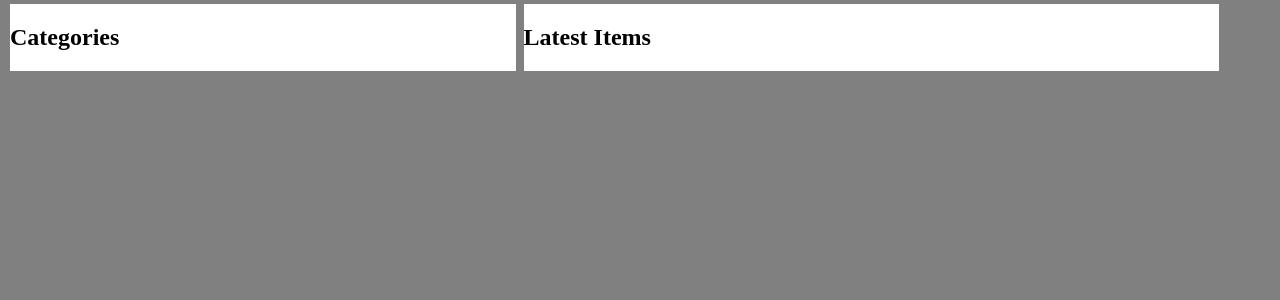
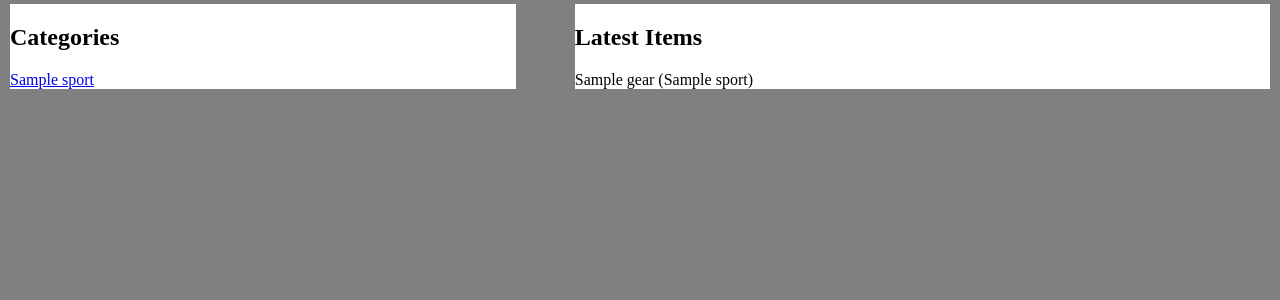
Before and after one commit to trong-nguyen/udacity-catalog-site, a Flask app: page / in a window 1280 px wide. Shown: the part 98-398 px from the top of the page. Run offline with Flask 2, Linux system fonts and the light colour scheme; tables that the repository leaves empty hold one stand-in row (values such as "Sample post"); one stand-in notice (Sample message) is shown.

Commit message:
Working templates for basic READ action on Sport and Gear collections. I think I got the zen of Flask templates

```diff
--- a/static/styles.css
+++ b/static/styles.css
@@ -13,6 +13,7 @@
 }
 
 #item-panel {
+	float: right;
 	display: inline-block;
 	width: 55%;
 }
--- a/templates/categories.html
+++ b/templates/categories.html
@@ -1,6 +1,8 @@
 <h2 class="head">Categories</h2>
 <div class="categories">
 	{% for category in categories %}
-	<div>{{ category }}</div>
+	<div>
+		<a href="{{ url_for('show_gears', sport_name=category.title) }}">{{ category.title }}</a>
+	</div>
 	{% endfor %}
 </div>
--- a/templates/items.html
+++ b/templates/items.html
@@ -1,6 +1,8 @@
-<h2 class="head">{{ category }} Items ({{ len(items) }} items)</h2>
+<h2 class="head">{{ category }} Items ({{ items|length }} items)</h2>
 <div class="item-collection">
 	{% for item in items %}
-	<div class="item">{{ item }}</div>
+	<div class="item">
+		<a href="{{ url_for('show_gear', sport_name=category, gear_name=item.title)}}">{{ item.title }}</a>
+	</div>
 	{% endfor %}
 </div>
--- a/views.py
+++ b/views.py
@@ -1,31 +1,72 @@
+import json
 from flask import (Flask, jsonify,
 	request, url_for, abort, g,
 	make_response, render_template
 	)
-from models import session
+from models import (
+	Sport, Gear,
+	session,
+	)
 
 app = Flask(__name__)
 
 @app.route('/')
 @app.route('/catalog')
 def show_catalog():
-	return render_template('catalog_latest.html')
+	categories = session.query(Sport).all()
 
-@app.route('/catalog/<string:sport>/items')
-def show_gears(sport):
-	return jsonify([
-		'gloves',
-		'balls',
-		'socks'
-	])
+	num_latest = 10
+	items = session.query(Gear).order_by(Gear.added_on.desc())
+	latest_items = items.limit(num_latest).all()
+	latest_items = [item.serialize for item in items]
+	return render_template(
+		'catalog_latest.html',
+		categories=categories,
+		items=latest_items,
+		)
 
-@app.route('/catalog/<string:sport>/<string:gear>')
-def show_gear(sport, gear):
-	return jsonify({
-		'title': 'gloves',
-		'description': 'wear it and catch balls',
-		'category': 'Soccer'
-	})
+@app.route('/catalog/<string:sport_name>/items')
+def show_gears(sport_name):
+	sport = session.query(Sport).filter_by(title=sport_name).first()
+	if sport is None:
+		return make_response(
+			json.dumps('Invalid sport name: {}'.format(sport_name)),
+			404
+			)
+
+	categories = session.query(Sport).all()
+	items = session.query(Gear).filter_by(sport_id=sport.id).all()
+	return render_template(
+		'catalog_items.html',
+		categories=categories,
+		items=items,
+		category=sport.title
+		)
+
+@app.route('/catalog/<string:sport_name>/<string:gear_name>')
+def show_gear(sport_name, gear_name):
+	sport = session.query(Sport).filter_by(title=sport_name).first()
+	if sport is None:
+		return make_response(
+			json.dumps('Invalid sport name: {}'.format(sport_name)),
+			404
+			)
+
+	q = session.query(Gear)
+	try:
+		item = q.filter_by(sport_id=sport.id, title=gear_name).one()
+	except:
+		return make_response(
+			json.dumps('Invalid gear name: {}'.format(gear_name)),
+			404
+			)
+
+	return render_template(
+		'item_details.html',
+		item=item,
+		category=sport.title
+		)
+
 
 @app.route('/catalog/<string:sport>', methods=['POST'])
 def add_gear(sport):
```
Also changed, not shown: templates/catalog_items.html (+19 -0 lines), templates/item_details.html (+12 -2 lines).
